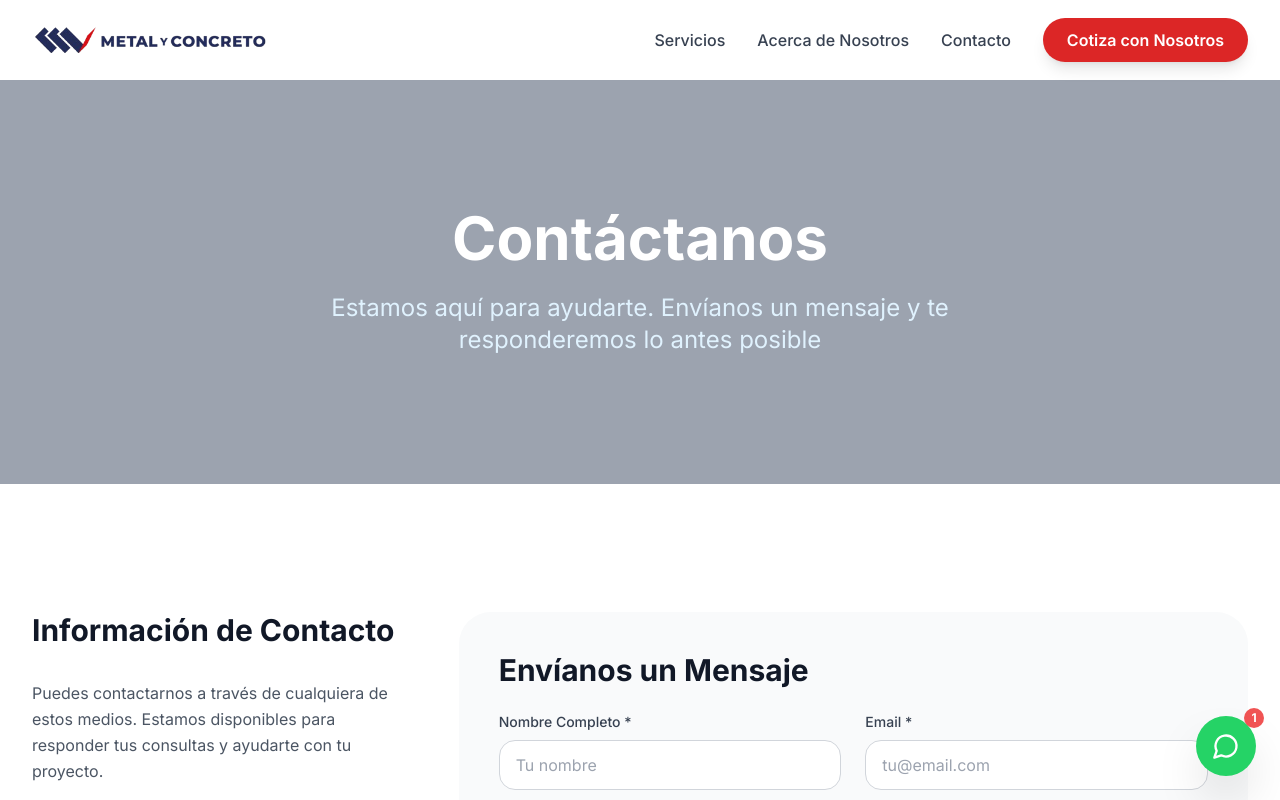
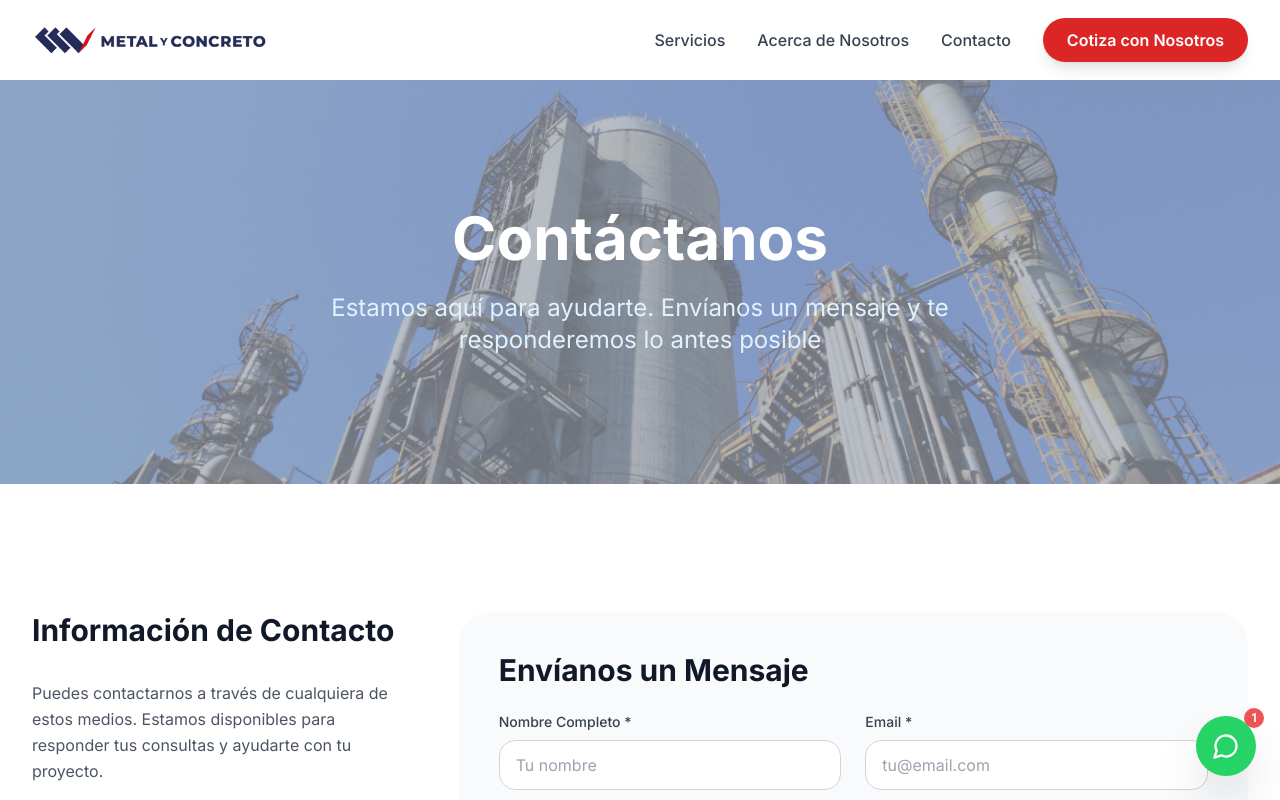
Before and after one commit to nimble-gus/metalyconcreto, a Next.js app: page /contacto in a window 1280 px wide. Shown: the top 800 px of the page. Built offline with nearby package versions, Linux system fonts and the light colour scheme.

Commit message:
se agrego una imagen a contacto

```diff
--- a/src/app/contacto/page.tsx
+++ b/src/app/contacto/page.tsx
@@ -1,6 +1,7 @@
 'use client';
 
 import { useState } from 'react';
+import Image from 'next/image';
 import { Mail, Phone, MapPin, Clock, Send, CheckCircle } from 'lucide-react';
 
 export default function ContactoPage() {
@@ -74,8 +75,18 @@ export default function ContactoPage() {
   return (
     <div className="pt-20">
       {/* Hero Section */}
-      <section className="bg-gray-400 text-white py-20 sm:py-24 lg:py-32">
-        <div className="container mx-auto px-4 sm:px-6 lg:px-8">
+      <section className="relative text-white py-20 sm:py-24 lg:py-32 overflow-hidden">
+        <div className="absolute inset-0 z-0">
+          <Image
+            src="/contacto.jpg"
+            alt="Contáctanos"
+            fill
+            className="object-cover"
+            priority
+          />
+          <div className="absolute inset-0 bg-gray-400/70"></div>
+        </div>
+        <div className="container mx-auto px-4 sm:px-6 lg:px-8 relative z-10">
           <div className="max-w-3xl mx-auto text-center">
             <h1 className="text-4xl sm:text-5xl md:text-6xl font-bold mb-6">
               Contáctanos
```
